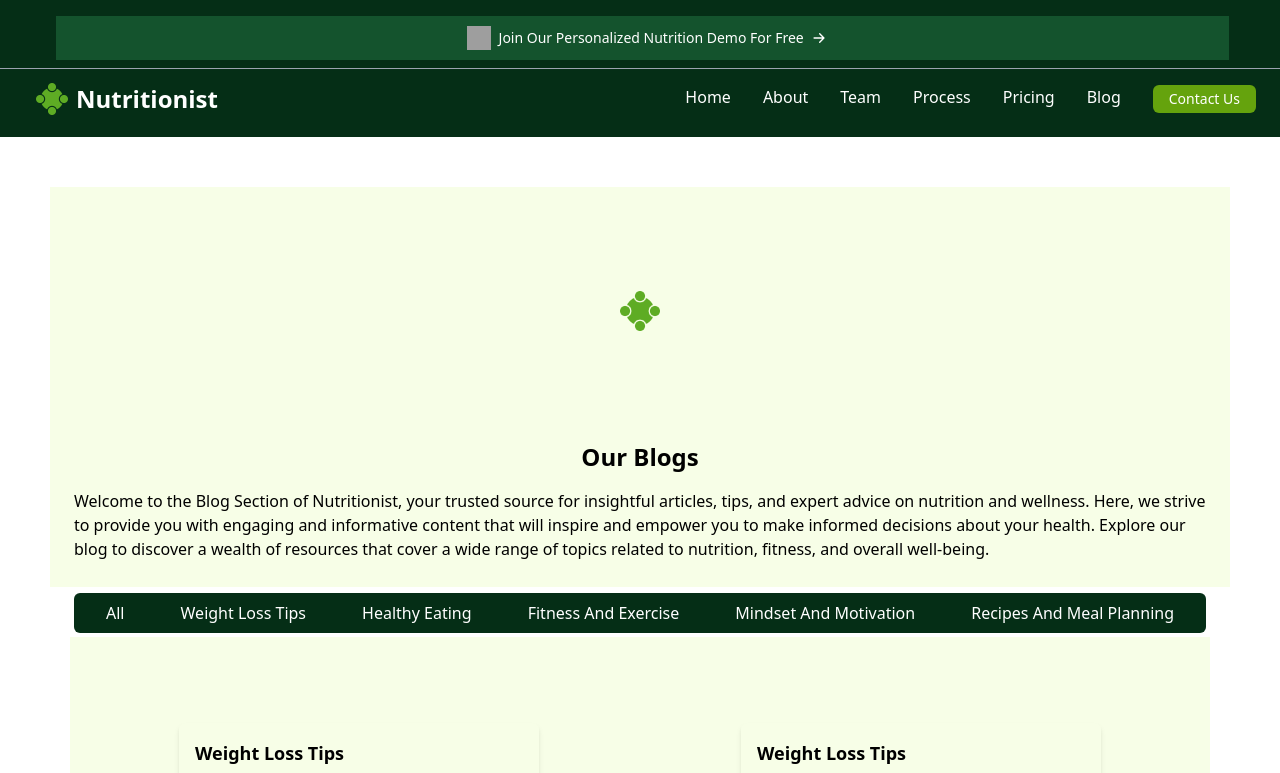
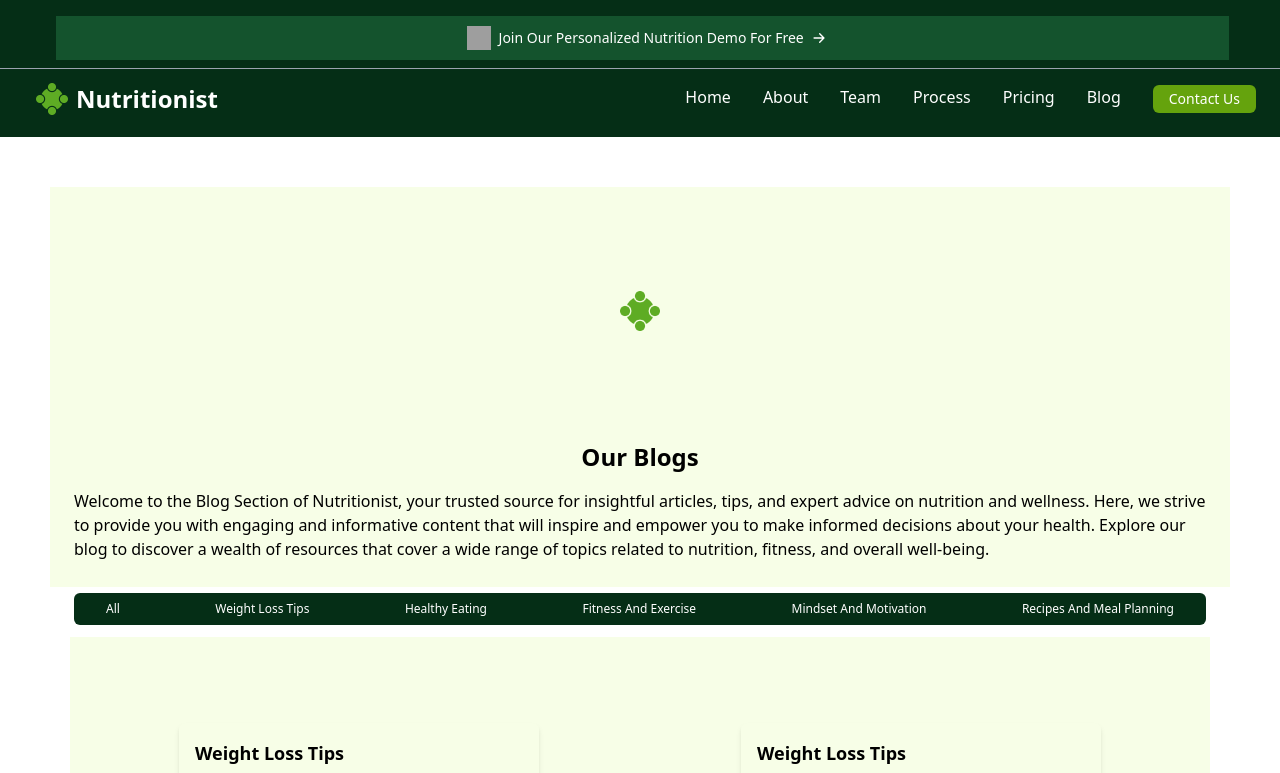
Before and after one commit to kapi-gif/nutrionist-project, a React (Create React App) app in the folder nutritionistproject/: page /blog in a window 1280 px wide. Shown: the top 773 px of the page. Built offline with nearby package versions, Linux system fonts and the light colour scheme; grey boxes are pictures that could not be loaded.

Commit message:
Updated files with latest changes

```diff
--- a/nutritionistproject/src/Pages/Blog.jsx
+++ b/nutritionistproject/src/Pages/Blog.jsx
@@ -34,7 +34,7 @@ function Blog() {
 
         {/* Bottom Navigation Bar */}
         <nav className="bg-green-950 text-white h-[70px] rounded-md mt-4">
-          <ul className="flex justify-between items-center px-4 h-full">
+          <ul className="flex justify-between items-center px-4 h-full text-xs">
             <li className="hover:bg-gray-600 px-4 py-2 rounded">All</li>
             <li className="hover:bg-gray-600 px-4 py-2 rounded">Weight Loss Tips</li>
             <li className="hover:bg-gray-600 px-4 py-2 rounded">Healthy Eating</li>
--- a/nutritionistproject/src/Pages/TeamMembers2.jsx
+++ b/nutritionistproject/src/Pages/TeamMembers2.jsx
@@ -9,14 +9,14 @@ const TeamMembers2 = () => {
   return (
     <>
 
-<div className="bg-lime-50 m-[50px] h-[450px] p-6 flex flex-col justify-between">
+<div className="bg-lime-50 m-[50px] h-[440px] p-6 flex flex-col justify-between ">
         <div>
           <img className='size-10 ml-auto mr-auto mt-20' src = {NutritionIcon} alt="Nutrition Icon" />
           <h1 className="text-2xl font-bold mb-4 flex justify-center items-center mt-11">Meet Our Team of Experts</h1>
           <p className='ml-14 mr-10 '>Our team of Nutritionistn is composed of highly skilled professionals who are passionate about helping you achieve your health and wellness goals. With a diverse range of expertise in nutrition, coaching, and support, our team is dedicated to providing you with the guidance and personalized care you need. Get to know the experts behind our success and discover how they can make a positive impact an your journey to better health. </p>
         </div>
         <div className='bg-green-950 h-16 mt-14 -ml-6 -mr-6'>
-            <ul className=' flex justify-between text-sm p-3 ml-10 mr-10 text-white'>
+            <ul className=' flex justify-between text-sm p-3 ml-10 mr-10 text-white text-xs'>
             <li className='hover:bg-gray-600  px-2 py-2 rounded'>Management Team</li>
             <li className='hover:bg-gray-600  px-2 py-2 rounded'>Nutrionist and Dietitians</li>
             <li className='hover:bg-gray-600  px-2 py-2 rounded'>Customer Support</li>
```
